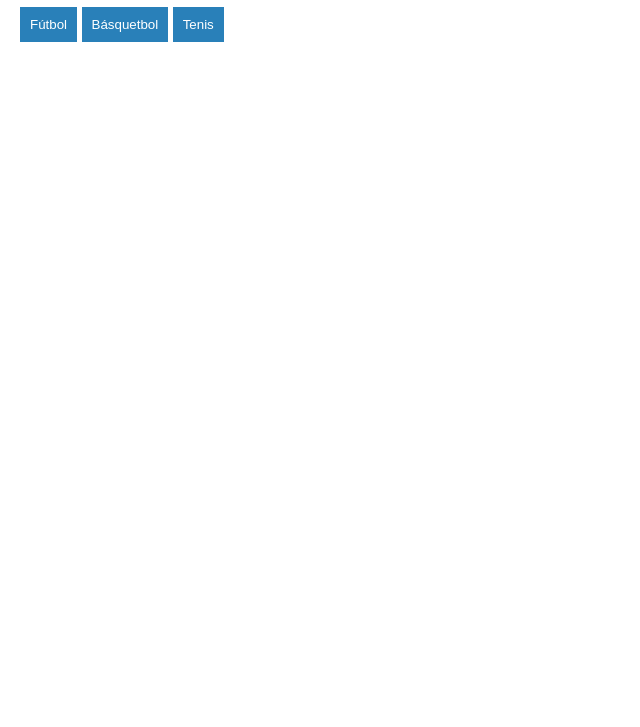
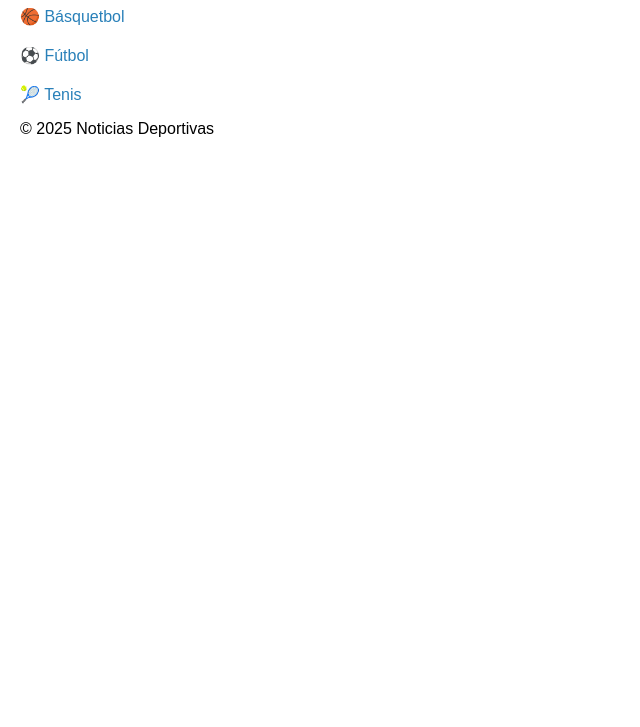
Before and after one commit to Pachon05/Pagina-de-deportes, a plain HTML site: page index.html in a window 1280 px wide. Shown: the part 73-800 px from the top of the page, without its empty margins (0-640 px from the left). Drawn offline with Linux system fonts and the light colour scheme.

Commit message:
Update index.html

```diff
--- a/index.html
+++ b/index.html
@@ -1,17 +1,18 @@
 <!DOCTYPE html>
 <html lang="es">
 <head>
-    <meta charset="UTF-8">
-    <meta name="viewport" content="width=device-width, initial-scale=1.0">
-    <title>Noticias Deportivas</title>
-    <link rel="stylesheet" href="styles.css">
+  <meta charset="UTF-8" />
+  <meta name="viewport" content="width=device-width, initial-scale=1.0"/>
+  <title>Deportes</title>
+  <link rel="stylesheet" href="styles.css"/>
 </head>
 <body>
-    <h1>Noticias Deportivas</h1>
-    <button onclick="window.location.href='noticias.html?deporte=futbol'">Fútbol</button>
-    <button onclick="window.location.href='noticias.html?deporte=basquetbol'">Básquetbol</button>
-    <button onclick="window.location.href='noticias.html?deporte=tenis'">Tenis</button>
-
-    <script src="data.js"></script>
+  <header><h1>Noticias Deportivas</h1></header>
+  <main class="categorias">
+    <a href="noticias.html?deporte=basquetbol">🏀 Básquetbol</a>
+    <a href="noticias.html?deporte=futbol">⚽ Fútbol</a>
+    <a href="noticias.html?deporte=tenis">🎾 Tenis</a>
+  </main>
+  <footer><p>&copy; 2025 Noticias Deportivas</p></footer>
 </body>
 </html>
```
